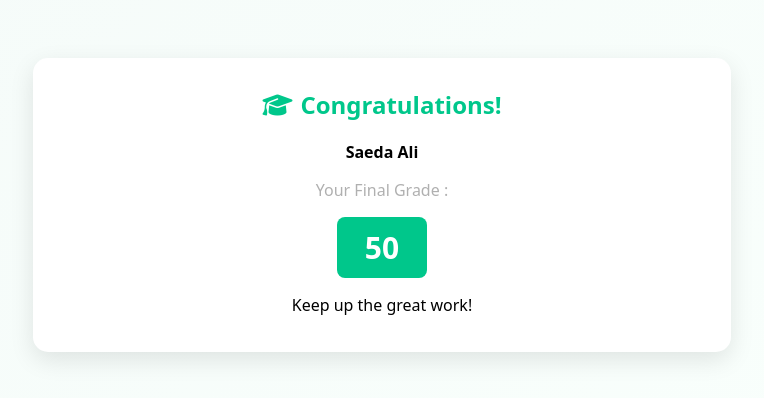
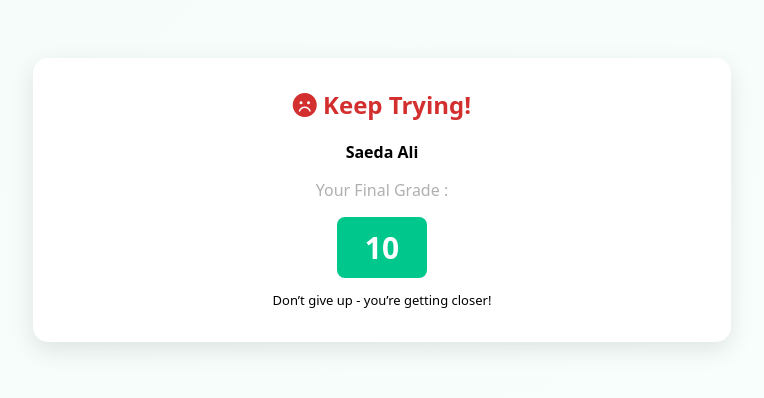
Before and after one commit to SaedaAli72/Exam-System--ITI, a plain HTML site: page gradePage.html in a window 1280 px wide. Shown: the whole page, without its empty margins (258-1022 px from the left). Drawn offline with Linux system fonts and the light colour scheme.

Commit message:
feature/add file js handling the style when grade less or more than 50

```diff
--- /dev/null
+++ b/grade.js
@@ -0,0 +1,16 @@
+var grade = document.getElementById("student_grade");
+var gradeText = document.getElementById("grade_text");
+var gradeLastText=document.getElementById("grade_Last_text");
+
+console.log(grade.textContent);
+
+if (grade.textContent>=50) {
+    gradeText.innerHTML="<i class='fa-solid fa-graduation-cap' style='margin-right:8px;'></i>Congratulations!"
+    gradeLastText.textContent="Keep up the great work!";
+}else{
+    gradeText.innerHTML='<i class="fa-solid fa-face-frown"></i> Keep Trying!'
+    gradeText.style="color:#d32f2f"
+    gradeLastText.textContent="Don’t give up - you’re getting closer!";
+
+
+}
--- a/gradePage.html
+++ b/gradePage.html
@@ -10,15 +10,13 @@
 </head>
 <body class="login-page">
     <div class="grade-container">
-        <h2><i class="fa-solid fa-graduation-cap" style="margin-right:8px;"></i>Congratulations!</h2>
+        <h2 id="grade_text"></h2>
         <p class="student-name">Saeda Ali</p>
         <p class="text">Your Final Grade :</p>
-        <div class="grade-box">
-            50
-        </div>
-        <p>Keep up the great work!</p>
+        <div class="grade-box" id="student_grade">10</div>
+        <p id="grade_Last_text" class="last_text"></p>
 
     </div>
-
+    <script src="grade.js"></script>
 </body>
 </html>
--- a/style.css
+++ b/style.css
@@ -223,3 +223,7 @@ input:focus {
 .grade-container h2{
     color: #00c78b;
 }
+.grade-container .last_text{
+    font-size: 13px;
+    font-weight: 500;
+}
```
